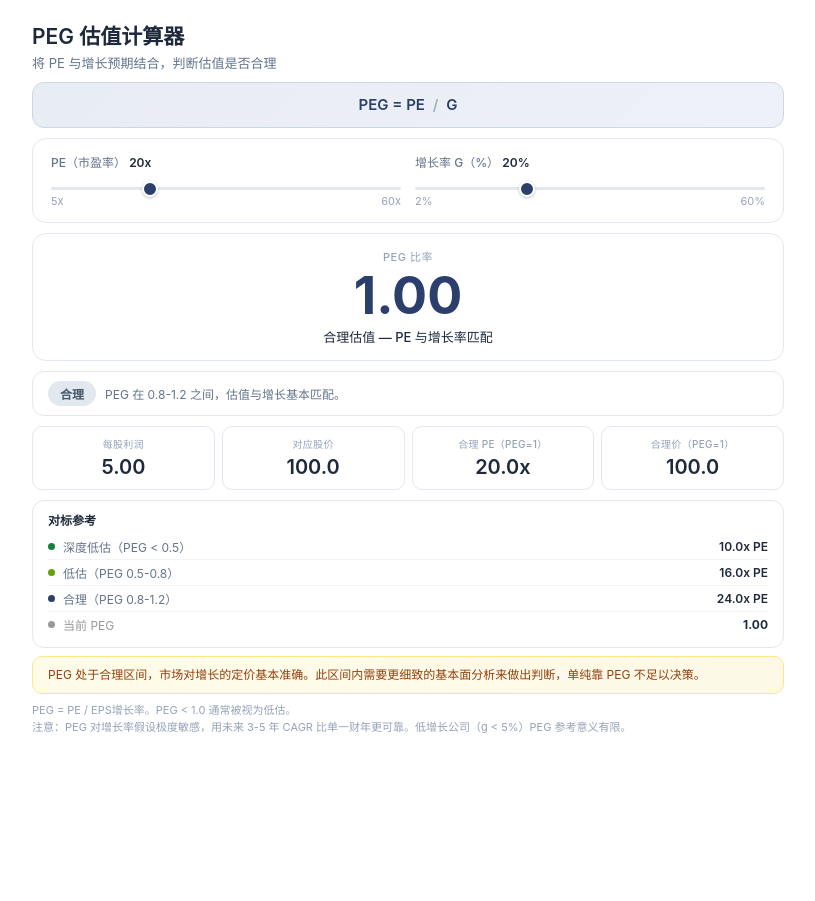
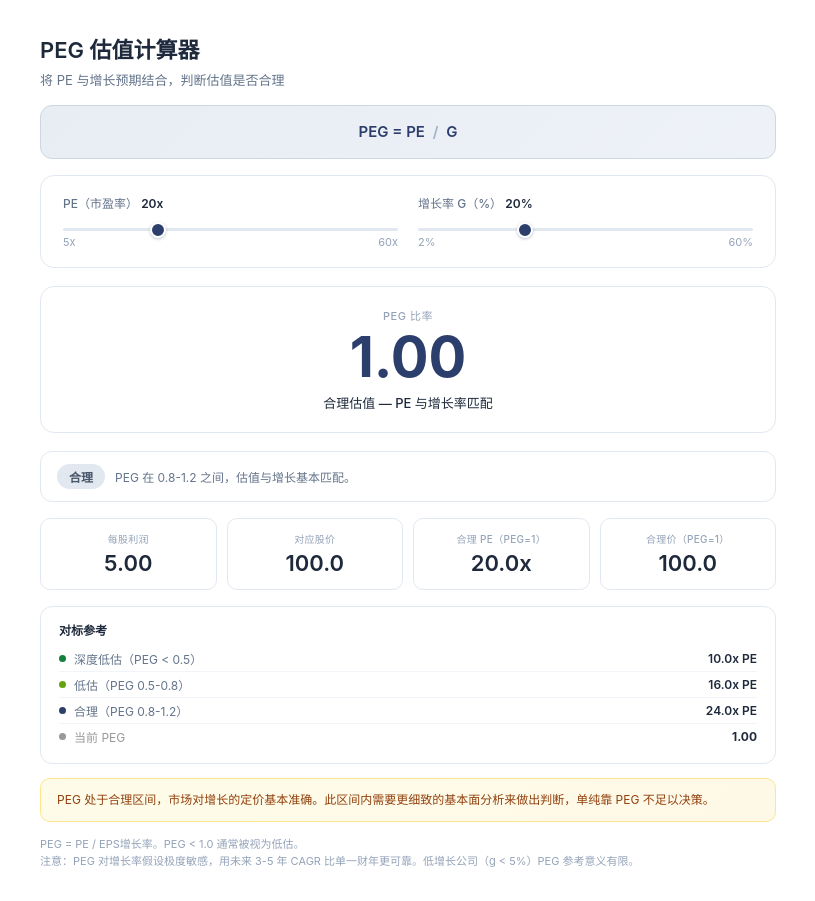
Before and after one commit to Sunyh-gi/valuation-simulators, a plain HTML site: page peg/calculator.html in a window 1280 px wide. Shown: the whole page, without its empty margins (232-1047 px from the left). Before the commit the page ends 800 px from the top, so only its background shows below. Drawn offline with Linux system fonts and the light colour scheme.

Commit message:
恢复PEG计算器初始间距版本

```diff
--- a/peg/calculator.html
+++ b/peg/calculator.html
@@ -8,24 +8,24 @@
 * { margin: 0; padding: 0; box-sizing: border-box; }
 body {
   font-family: -apple-system, BlinkMacSystemFont, 'Segoe UI', 'PingFang SC', 'Microsoft YaHei', sans-serif;
-  background: #fff; color: #1e293b; padding: 20px 24px; max-width: 800px; margin: 0 auto;
+  background: #fff; color: #1e293b; padding: 32px; max-width: 800px; margin: 0 auto;
 }
-h1 { font-size: 21px; font-weight: 600; margin-bottom: 3px; }
+h1 { font-size: 22px; font-weight: 600; margin-bottom: 6px; }
 h1 small { font-size: 11px; font-weight: 400; color: #94a3b8; }
-.subtitle { font-size: 13px; color: #64748b; margin-bottom: 10px; }
+.subtitle { font-size: 13px; color: #64748b; margin-bottom: 16px; }
 .formula-card {
   background: linear-gradient(135deg, #E8EDF3 0%, #eef2f8 100%);
-  border: 1px solid #CDD6E4; border-radius: 12px; padding: 10px 18px;
+  border: 1px solid #CDD6E4; border-radius: 12px; padding: 14px 20px;
   text-align: center; font-size: 15px; font-weight: 600; color: #2C3E6B;
-  margin-bottom: 10px; line-height: 1.6;
+  margin-bottom: 16px; line-height: 1.6;
 }
 .formula-card em { font-style: normal; color: #e11d48; font-weight: 700; }
 .formula-card .sep { color: #A0B0C8; margin: 0 4px; }
 
 .control-grid {
-  display: grid; grid-template-columns: 1fr 1fr; gap: 14px; margin-bottom: 10px;
+  display: grid; grid-template-columns: 1fr 1fr; gap: 20px; margin-bottom: 18px;
   background: #fff; border: 1px solid #e2e8f0; border-radius: 14px;
-  padding: 14px 18px;
+  padding: 18px 22px;
 }
 @media (max-width: 600px) { .control-grid { grid-template-columns: 1fr; } }
 .control-group label {
@@ -50,16 +50,16 @@ h1 small { font-size: 11px; font-weight: 400; color: #94a3b8; }
 
 .peg-hero {
   background: #fff; border: 1px solid #e2e8f0; border-radius: 14px;
-  padding: 14px; margin-bottom: 10px; text-align: center;
+  padding: 20px; margin-bottom: 18px; text-align: center;
 }
-.peg-hero .label { font-size: 11px; color: #94a3b8; font-weight: 500; letter-spacing: 0.5px; margin-bottom: 3px; }
-.peg-hero .value { font-size: 52px; font-weight: 700; line-height: 1.1; margin-bottom: 3px; transition: color 0.2s; }
+.peg-hero .label { font-size: 11px; color: #94a3b8; font-weight: 500; letter-spacing: 0.5px; margin-bottom: 4px; }
+.peg-hero .value { font-size: 56px; font-weight: 700; line-height: 1.1; margin-bottom: 4px; transition: color 0.2s; }
 .peg-hero .desc { font-size: 13px; font-weight: 500; }
 
 .status-bar {
   background: #fff; border: 1px solid #e2e8f0; border-radius: 12px;
-  padding: 9px 15px; margin-bottom: 10px;
-  display: flex; flex-wrap: wrap; align-items: center; gap: 9px;
+  padding: 12px 16px; margin-bottom: 16px;
+  display: flex; flex-wrap: wrap; align-items: center; gap: 10px;
 }
 .status-badge { font-size: 12px; font-weight: 600; padding: 4px 12px; border-radius: 20px; white-space: nowrap; }
 .badge-green { background: #dcfce7; color: #15803d; }
@@ -67,19 +67,19 @@ h1 small { font-size: 11px; font-weight: 400; color: #94a3b8; }
 .badge-red { background: #fce4ec; color: #c62828; }
 .status-desc { font-size: 12px; color: #64748b; flex: 1; }
 
-.metric-row { display: flex; gap: 7px; flex-wrap: wrap; margin-bottom: 10px; }
+.metric-row { display: flex; gap: 10px; flex-wrap: wrap; margin-bottom: 16px; }
 .metric-card {
   background: #fff; border: 1px solid #e2e8f0; border-radius: 10px;
-  padding: 9px 12px; text-align: center; flex: 1; min-width: 90px;
+  padding: 12px 14px; text-align: center; flex: 1; min-width: 100px;
 }
 .metric-card .label { font-size: 10px; color: #94a3b8; margin-bottom: 3px; font-weight: 500; letter-spacing: 0.3px; }
-.metric-card .value { font-size: 20px; font-weight: 600; color: #1e293b; line-height: 1.3; }
+.metric-card .value { font-size: 22px; font-weight: 600; color: #1e293b; line-height: 1.3; }
 
 .benchmark-box {
   background: #fff; border: 1px solid #e2e8f0; border-radius: 12px;
-  padding: 10px 15px; margin-bottom: 8px;
+  padding: 14px 18px; margin-bottom: 14px;
 }
-.benchmark-box h3 { font-size: 12px; font-weight: 600; color: #1e293b; margin-bottom: 6px; }
+.benchmark-box h3 { font-size: 12px; font-weight: 600; color: #1e293b; margin-bottom: 8px; }
 .benchmark-item {
   display: flex; align-items: center; gap: 8px; padding: 4px 0;
   font-size: 12px; color: #64748b; border-bottom: 1px solid #f1f5f9;
@@ -92,7 +92,7 @@ h1 small { font-size: 11px; font-weight: 400; color: #94a3b8; }
 .policy-note {
   background: linear-gradient(135deg, #fefce8 0%, #fef9e7 100%);
   border: 1px solid #fde68a; border-radius: 10px;
-  padding: 9px 15px; font-size: 12px; color: #92400e; margin-bottom: 8px; line-height: 1.5;
+  padding: 12px 16px; font-size: 12px; color: #92400e; margin-bottom: 14px; line-height: 1.5;
 }
 
 .footnote { font-size: 11px; color: #94a3b8; line-height: 1.5; }
```
